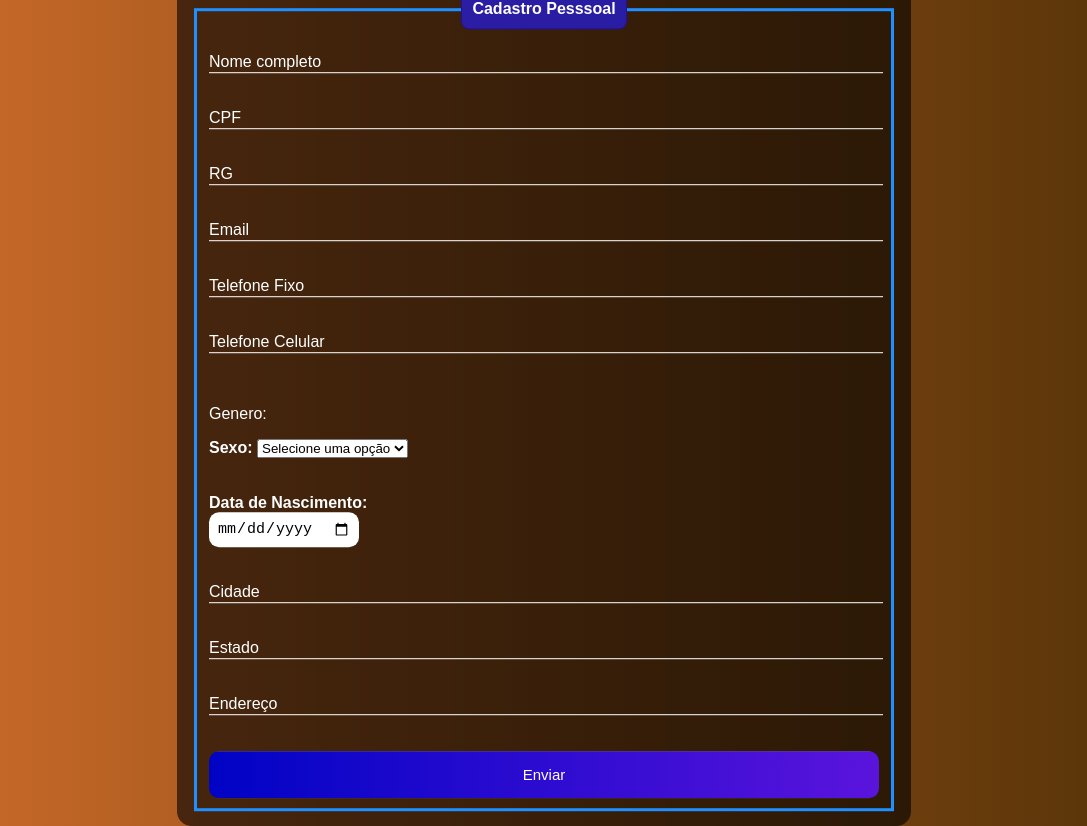
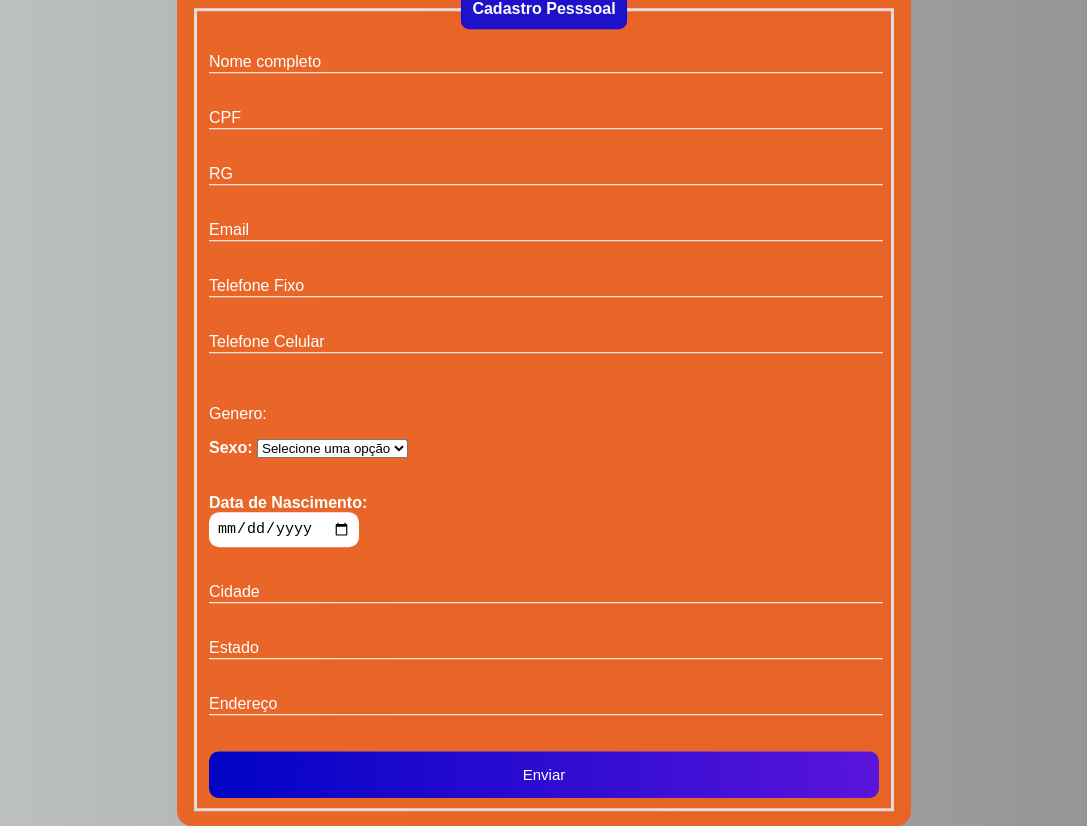
Before and after one commit to Tony100574/Desafio-Cadastro-Pessoal, a plain HTML site: page index.html in a window 1280 px wide. Shown: the whole page, without its empty margins (96-1183 px from the left). Drawn offline with Linux system fonts and the light colour scheme.

Commit message:
atualização cor pagina

```diff
--- a/estilo.css
+++ b/estilo.css
@@ -1,6 +1,6 @@
 body{
     font-family: Arial, Helvetica, sans-serif;
-    background-image: linear-gradient(to right, rgb(204, 107, 42), rgb(82, 49, 6));
+    background-image: linear-gradient(to right, rgba(181, 187, 186, 0.87), rgba(44, 44, 43, 0.521));
 }
 .box{
     color: white;
@@ -8,19 +8,19 @@ body{
     top: 50%;
     left: 50%;
     transform: translate(-50%,-50%);
-    background-color: rgba(0, 0, 0, 0.6);
+    background-color: rgba(240, 94, 26, 0.904);
     padding: 15px;
     border-radius: 15px;
     width: 55%;
 }
 fieldset{
-    border: 3px solid dodgerblue;
+    border: 3px solid rgba(230, 229, 235, 0.925);
 }
 legend{
-    border: 1px solid rgba(36, 12, 168, 0.911);
+    border: 1px solid rgba(20, 4, 238, 0.986);
     padding: 10px;
     text-align: center;
-    background-color: rgba(34, 30, 255, 0.63);
+    background-color: rgba(14, 11, 216, 0.925);
     border-radius: 8px;
 }
 .inputBox{
```
